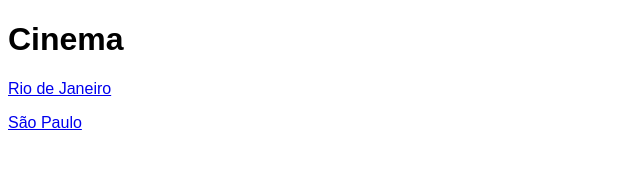
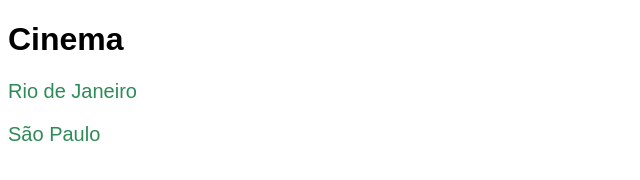
Before and after one commit to zerodevw/cinema, a plain HTML site: page index.html in a window 1280 px wide. Shown: the whole page, without its empty margins (0-640 px from the left). Drawn offline with Linux system fonts and the light colour scheme; the site is published under a folder, as on GitHub Pages, so addresses that start at the root find nothing.

Commit message:
primeiro commit

```diff
--- a/index.html
+++ b/index.html
@@ -3,7 +3,7 @@
     <head>
         <meta charset="UTF-8">
         <title>Cinema</title>
-        <link rel="stylesheet" href="/css/style.css">
+        <link rel="stylesheet" href="style.css">
     </head>
     <body style="font-family: Arial">
         <h1>Cinema</h1>
@@ -11,3 +11,4 @@
         <p><a href="./ESTADOS/sp.html" class="seagreen">São Paulo</p>
     </body>
 </html>
+<!--projeto simples apenas em HTML com objetivo de aprender a linkar páginas-->
```
Also changed, not shown: ESTADOS/rj.html (+1 -1 lines), ESTADOS/sp.html (+1 -1 lines), style.css (renamed from css/style.css).
